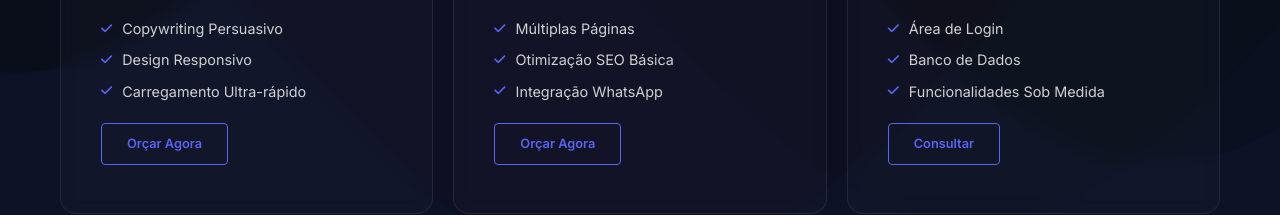
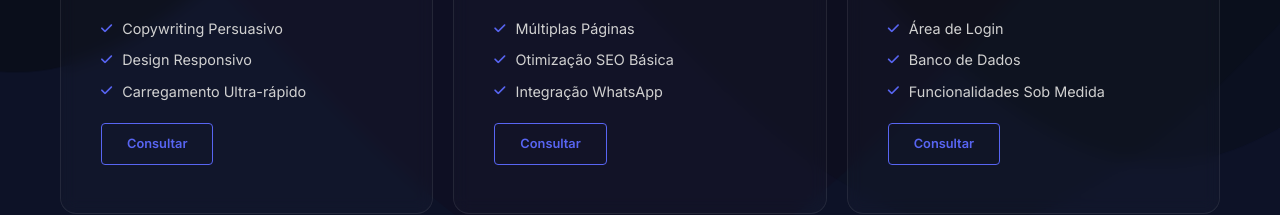
Before and after one commit to xinzal/LYNKtest, a plain HTML site: page index.html in a window 1280 px wide. Shown: the part 2282-2497 px from the top of the page. Drawn offline with Linux system fonts and the light colour scheme.

Commit message:
index.html

```diff
--- a/index.html
+++ b/index.html
@@ -423,7 +423,7 @@
                             <li><i class="fas fa-check"></i> Design Responsivo</li>
                             <li><i class="fas fa-check"></i> Carregamento Ultra-rápido</li>
                         </ul>
-                        <div style="margin-top: 20px;"><a href="https://wa.me/554197074488?text=Tenho%20interesse%20em%20Landing%20Page" class="btn-cta" style="font-size:0.8rem">Orçar Agora</a></div>
+                        <div style="margin-top: 20px;"><a href="https://wa.me/554197074488?text=Tenho%20interesse%20em%20Landing%20Page" class="btn-cta" style="font-size:0.8rem">Consultar</a></div>
                     </div>
                 </div>
 
@@ -437,7 +437,7 @@
                             <li><i class="fas fa-check"></i> Otimização SEO Básica</li>
                             <li><i class="fas fa-check"></i> Integração WhatsApp</li>
                         </ul>
-                        <div style="margin-top: 20px;"><a href="https://wa.me/554197074488?text=Tenho%20interesse%20em%20Site%20Institucional" class="btn-cta" style="font-size:0.8rem">Orçar Agora</a></div>
+                        <div style="margin-top: 20px;"><a href="https://wa.me/554197074488?text=Tenho%20interesse%20em%20Site%20Institucional" class="btn-cta" style="font-size:0.8rem">Consultar</a></div>
                     </div>
                 </div>
 
```
